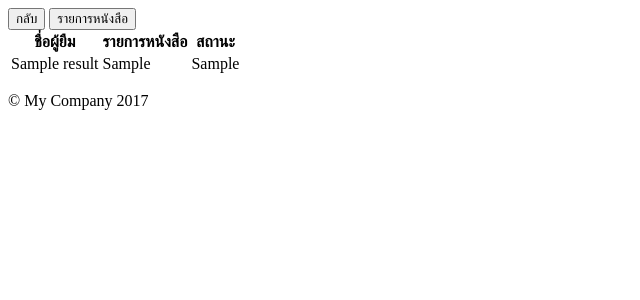
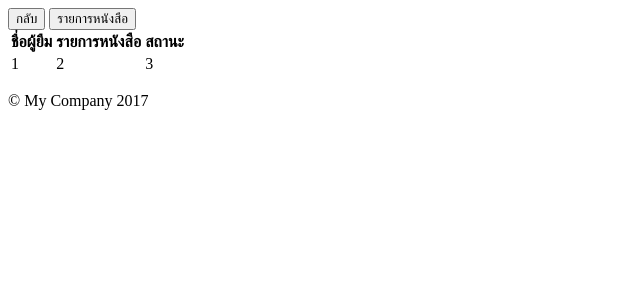
Before and after one commit to protal/yii-ArMaBookStore, a Yii app: template backend/views/manage/bookhistory.php in a window 1280 px wide. Shown: the top 300 px of the page, without its empty margins (0-640 px from the left). Run offline with PHP 8.4 and a stand-in for Yii, Linux system fonts and the light colour scheme; the template is opened without the code that fills it: most values are stand-ins (such as "Sample title", 1, 10 or a date in 2020); data that the repository does not hold is empty; some libraries are stand-ins or nearby versions.

Commit message:
ฟิกค่าใน bookhistory

```diff
--- a/backend/views/manage/bookhistory.php
+++ b/backend/views/manage/bookhistory.php
@@ -62,9 +62,9 @@ $this->registerJS($str,View::POS_LOAD,'form-js');
       <?php foreach ($result as $var){?>
 	       <tr>
 
-        		<td><?=$var['name']?></td>
-        		<td><?=$var['']?></td>
-        		<td><?=$var['']?></td>
+        		<td>1</td>
+        		<td>2</td>
+        		<td>3</td>
 
   	   </tr>
    <?php }?>
```
